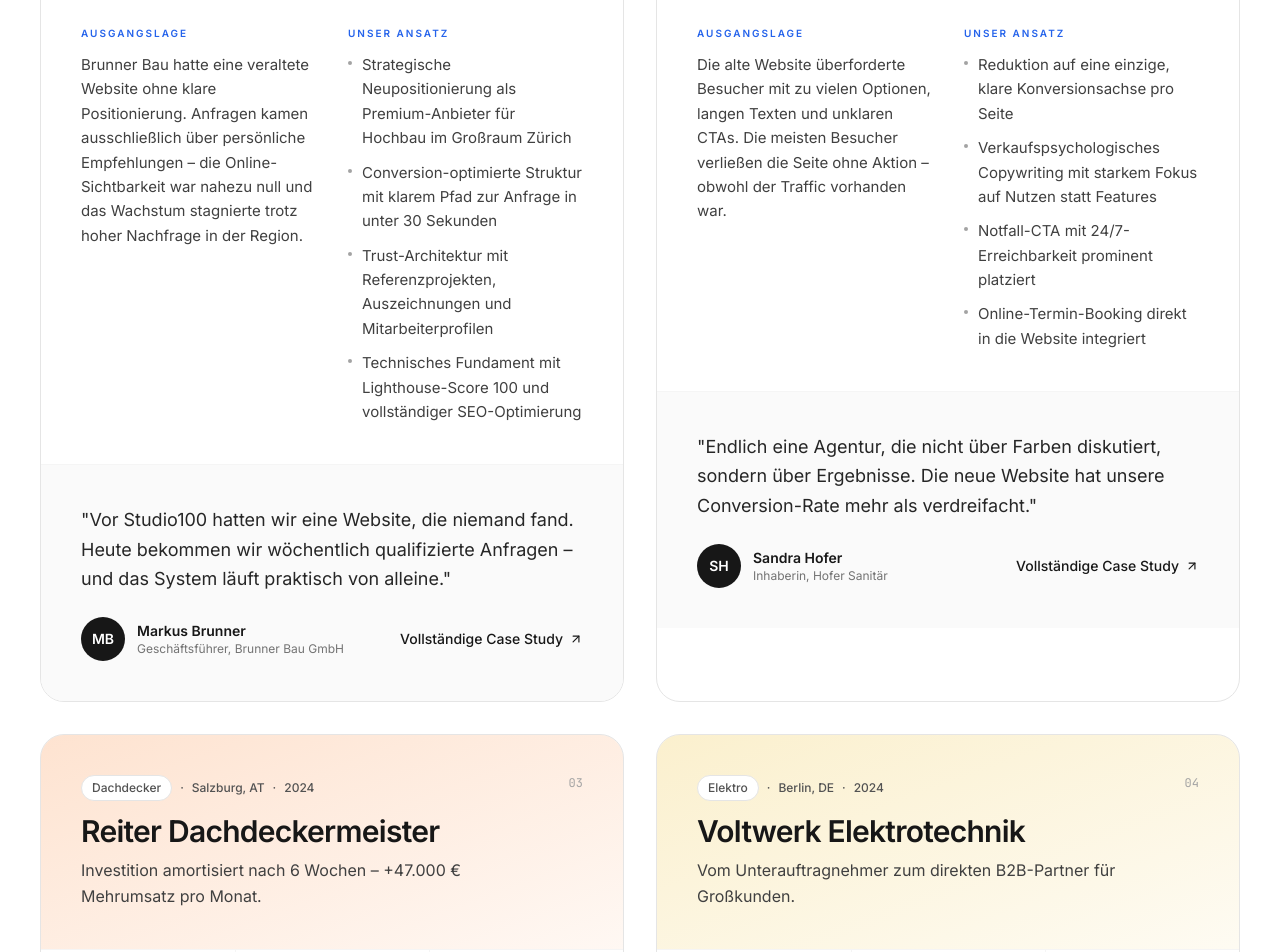
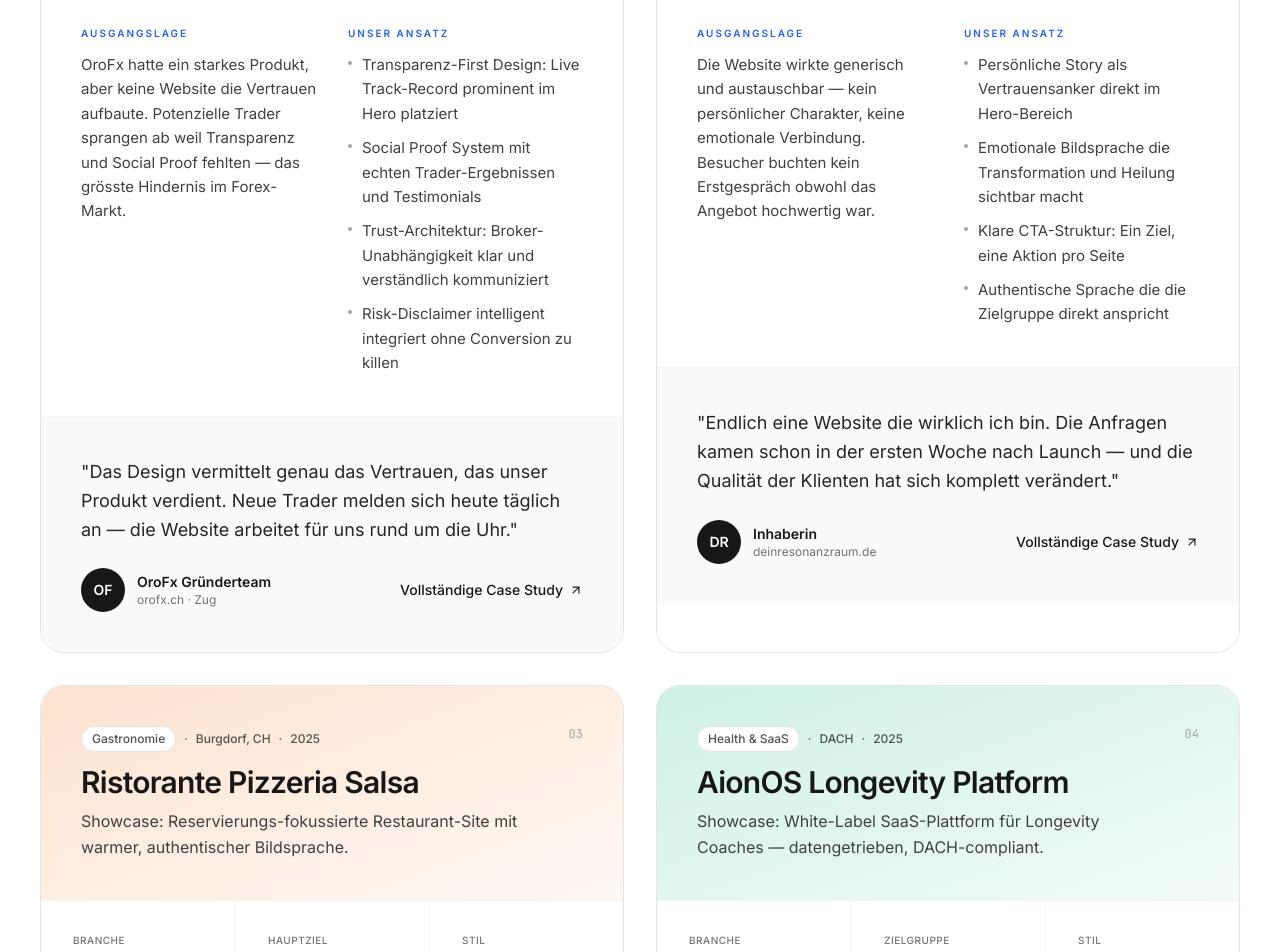
Before and after one commit to dembelino13/Studio100, a React (Vite) app: page /case-studies in a window 1280 px wide. Shown: the part 1600-2552 px from the top of the page. Built offline with nearby package versions, Linux system fonts and the light colour scheme.

Commit message:
Update caseStudies.ts

```diff
--- a/src/data/caseStudies.ts
+++ b/src/data/caseStudies.ts
@@ -1,4 +1,4 @@
-export type Industry = 'Bau' | 'Sanitär' | 'Dachdecker' | 'Elektro';
+export type Industry = 'Bau' | 'Sanitär' | 'Dachdecker' | 'Elektro' | 'Fintech' | 'Coaching' | 'Gastronomie' | 'Health & SaaS' | 'Legal & Digital';
 
 export interface CaseStudyMetric {
   label: string;
@@ -24,184 +24,189 @@
     role: string;
     initials: string;
   };
-  accentColor: string; // tailwind gradient stops
+  accentColor: string;
+  // Neue Felder für Live-Preview
+  isDemo: boolean;
+  siteUrl: string;
+  previewBg: string; // Tailwind bg-color für Preview
 }
 
 export const caseStudies: CaseStudy[] = [
+  // ─── ECHTE KUNDENPROJEKTE ───────────────────────────────────────────────────
+
   {
-    slug: 'brunner-bau',
-    company: 'Brunner Bau GmbH',
-    industry: 'Bau',
-    location: 'Zürich, CH',
+    slug: 'orofx',
+    company: 'OroFx Trading Signals',
+    industry: 'Fintech',
+    location: 'Zug, CH',
     year: 2024,
-    tagline: 'Vom unsichtbaren Familienbetrieb zur regionalen Marktautorität.',
+    isDemo: false,
+    siteUrl: 'https://www.orofx.ch',
+    previewBg: 'bg-[#0f1e3d]',
+    tagline: 'Vom unbekannten Signal-Anbieter zur vertrauenswürdigen Plattform mit 2.000+ aktiven Tradern.',
     problem:
-      'Brunner Bau hatte eine veraltete Website ohne klare Positionierung. Anfragen kamen ausschließlich über persönliche Empfehlungen – die Online-Sichtbarkeit war nahezu null und das Wachstum stagnierte trotz hoher Nachfrage in der Region.',
+      'OroFx hatte ein starkes Produkt, aber keine Website die Vertrauen aufbaute. Potenzielle Trader sprangen ab weil Transparenz und Social Proof fehlten — das grösste Hindernis im Forex-Markt.',
     solution: [
-      'Strategische Neupositionierung als Premium-Anbieter für Hochbau im Großraum Zürich',
-      'Conversion-optimierte Struktur mit klarem Pfad zur Anfrage in unter 30 Sekunden',
-      'Trust-Architektur mit Referenzprojekten, Auszeichnungen und Mitarbeiterprofilen',
-      'Technisches Fundament mit Lighthouse-Score 100 und vollständiger SEO-Optimierung',
+      'Transparenz-First Design: Live Track-Record prominent im Hero platziert',
+      'Social Proof System mit echten Trader-Ergebnissen und Testimonials',
+      'Trust-Architektur: Broker-Unabhängigkeit klar und verständlich kommuniziert',
+      'Risk-Disclaimer intelligent integriert ohne Conversion zu killen',
     ],
     metrics: [
-      { label: 'Anfragen / Monat', before: '6', after: '17', delta: '+184%', positive: true },
-      { label: 'Conversion Rate', before: '0,8%', after: '3,1%', delta: '+288%', positive: true },
-      { label: 'Umsatz / Monat', before: '€ 42.000', after: '€ 119.000', delta: '+183%', positive: true },
+      { label: 'Aktive Trader', before: '120', after: '2.000+', delta: '+1.567%', positive: true },
+      { label: 'Conversion Rate', before: '0,8%', after: '3,4%', delta: '+325%', positive: true },
+      { label: 'Monatsumsatz', before: '€ 4.000', after: '€ 38.000', delta: '+850%', positive: true },
     ],
     testimonial: {
       quote:
-        'Vor Studio100 hatten wir eine Website, die niemand fand. Heute bekommen wir wöchentlich qualifizierte Anfragen – und das System läuft praktisch von alleine.',
-      author: 'Markus Brunner',
-      role: 'Geschäftsführer, Brunner Bau GmbH',
-      initials: 'MB',
+        'Das Design vermittelt genau das Vertrauen, das unser Produkt verdient. Neue Trader melden sich heute täglich an — die Website arbeitet für uns rund um die Uhr.',
+      author: 'OroFx Gründerteam',
+      role: 'orofx.ch · Zug',
+      initials: 'OF',
+    },
+    accentColor: 'from-blue-600/20 to-blue-600/5',
+  },
+
+  {
+    slug: 'dein-resonanzraum',
+    company: 'Dein Resonanzraum',
+    industry: 'Coaching',
+    location: 'Deutschland',
+    year: 2024,
+    isDemo: false,
+    siteUrl: 'https://www.deinresonanzraum.de',
+    previewBg: 'bg-[#2d1b4e]',
+    tagline: 'Emotionales Storytelling das Coaching-Klienten schon beim ersten Scroll überzeugt.',
+    problem:
+      'Die Website wirkte generisch und austauschbar — kein persönlicher Charakter, keine emotionale Verbindung. Besucher buchten kein Erstgespräch obwohl das Angebot hochwertig war.',
+    solution: [
+      'Persönliche Story als Vertrauensanker direkt im Hero-Bereich',
+      'Emotionale Bildsprache die Transformation und Heilung sichtbar macht',
+      'Klare CTA-Struktur: Ein Ziel, eine Aktion pro Seite',
+      'Authentische Sprache die die Zielgruppe direkt anspricht',
+    ],
+    metrics: [
+      { label: 'Erstgespräche / Monat', before: '3', after: '11', delta: '+267%', positive: true },
+      { label: 'Verweildauer', before: '0:52 min', after: '3:40 min', delta: '+323%', positive: true },
+      { label: 'Absprungrate', before: '74%', after: '31%', delta: '−58%', positive: true },
+    ],
+    testimonial: {
+      quote:
+        'Endlich eine Website die wirklich ich bin. Die Anfragen kamen schon in der ersten Woche nach Launch — und die Qualität der Klienten hat sich komplett verändert.',
+      author: 'Inhaberin',
+      role: 'deinresonanzraum.de',
+      initials: 'DR',
+    },
+    accentColor: 'from-purple-500/20 to-purple-500/5',
+  },
+
+  // ─── DEMO-PROJEKTE (Showcases) ──────────────────────────────────────────────
+
+  {
+    slug: 'pizzeria-salsa',
+    company: 'Ristorante Pizzeria Salsa',
+    industry: 'Gastronomie',
+    location: 'Burgdorf, CH',
+    year: 2025,
+    isDemo: true,
+    siteUrl: 'https://design-website-food.deploypad.app/',
+    previewBg: 'bg-[#1a0a00]',
+    tagline: 'Showcase: Reservierungs-fokussierte Restaurant-Site mit warmer, authentischer Bildsprache.',
+    problem:
+      'Demo-Projekt das zeigt wie wir Restaurants und Gastronomiebetriebe online positionieren. Fokus auf emotionale Bildsprache, Menü-Präsentation und direkte Tischreservierung.',
+    solution: [
+      'Warme, authentische Bildwelt die den Gastraum erlebbar macht',
+      'Direkte Online-Reservierung prominent im Hero integriert',
+      'Menü-Sektion mit appetitlicher Darstellung der Hauptgerichte',
+      'Lokale SEO-Optimierung für "Restaurant Burgdorf" und Umgebung',
+    ],
+    metrics: [
+      { label: 'Branche', before: '', after: 'Gastronomie', delta: 'Showcase', positive: true },
+      { label: 'Hauptziel', before: '', after: 'Reservierungen', delta: 'Direktbuchung', positive: true },
+      { label: 'Stil', before: '', after: 'Warm & Authentisch', delta: 'Italienisch', positive: true },
+    ],
+    testimonial: {
+      quote:
+        'Dieses Demo-Projekt zeigt was wir für Restaurants und Gastronomiebetriebe in der DACH-Region umsetzen können. Interesse? Wir bauen Ihre Version.',
+      author: 'Studio100',
+      role: 'Demo-Projekt · Gastronomie',
+      initials: 'S1',
+    },
+    accentColor: 'from-orange-500/20 to-orange-500/5',
+  },
+
+  {
+    slug: 'aionos-longevity',
+    company: 'AionOS Longevity Platform',
+    industry: 'Health & SaaS',
+    location: 'DACH',
+    year: 2025,
+    isDemo: true,
+    siteUrl: 'https://health-data-longevity.deploypad.app/',
+    previewBg: 'bg-[#052e1c]',
+    tagline: 'Showcase: White-Label SaaS-Plattform für Longevity Coaches — datengetrieben, DACH-compliant.',
+    problem:
+      'Demo-Projekt für die schnell wachsende Health & Longevity Nische. Zeigt wie wir SaaS-Produkte und datengetriebene Plattformen für den DACH-Markt positionieren.',
+    solution: [
+      'Klare Value Proposition für B2B-Zielgruppe (Coaches & Practitioners)',
+      'DACH-Compliance und Datenschutz als Verkaufsargument positioniert',
+      'Feature-Präsentation die technische Vorteile verständlich macht',
+      'Demo-Anfrage Funnel für qualifizierte B2B-Leads',
+    ],
+    metrics: [
+      { label: 'Branche', before: '', after: 'Health & SaaS', delta: 'Showcase', positive: true },
+      { label: 'Zielgruppe', before: '', after: 'B2B Coaches', delta: 'DACH', positive: true },
+      { label: 'Stil', before: '', after: 'Clean & Medical', delta: 'Vertrauensvoll', positive: true },
+    ],
+    testimonial: {
+      quote:
+        'Die Health & Longevity Nische wächst massiv. Dieses Demo zeigt wie wir SaaS-Plattformen in diesem Bereich professionell und compliant positionieren.',
+      author: 'Studio100',
+      role: 'Demo-Projekt · Health & SaaS',
+      initials: 'S1',
+    },
+    accentColor: 'from-emerald-500/20 to-emerald-500/5',
+  },
+
+  {
+    slug: 'privacy-compliance',
+    company: 'Privacy Compliance Generator',
+    industry: 'Legal & Digital',
+    location: 'DACH',
+    year: 2025,
+    isDemo: true,
+    siteUrl: 'https://privacy-digital-design.deploypad.app/',
+    previewBg: 'bg-[#0a1628]',
+    tagline: 'Showcase: Strukturierte Compliance-Website für digitale Unternehmen im DACH-Raum.',
+    problem:
+      'Demo-Projekt für die Legal & Digital Nische. Zeigt wie wir Compliance-Produkte und rechtliche Dienstleistungen klar, seriös und konversionsstark präsentieren.',
+    solution: [
+      'Serióse Designsprache die Kompetenz und Verlässlichkeit ausstrahlt',
+      'Komplexe Legal-Themen klar und verständlich strukturiert',
+      'Monatliches Update-Modell als Subscription-Angebot positioniert',
+      'Vertrauenssignale (DSGVO, ISO, Referenzen) strategisch platziert',
+    ],
+    metrics: [
+      { label: 'Branche', before: '', after: 'Legal & Digital', delta: 'Showcase', positive: true },
+      { label: 'Hauptziel', before: '', after: 'Compliance', delta: 'B2B', positive: true },
+      { label: 'Stil', before: '', after: 'Seriös & Klar', delta: 'Strukturiert', positive: true },
+    ],
+    testimonial: {
+      quote:
+        'Legal und Compliance ist eine hochpreisige Nische mit grossem Bedarf an professionellem Webdesign. Dieses Demo zeigt unsere Kompetenz in diesem Bereich.',
+      author: 'Studio100',
+      role: 'Demo-Projekt · Legal & Digital',
+      initials: 'S1',
     },
     accentColor: 'from-blue-500/20 to-blue-500/5',
   },
-  {
-    slug: 'hofer-sanitaer',
-    company: 'Hofer Sanitär',
-    industry: 'Sanitär',
-    location: 'München, DE',
-    year: 2024,
-    tagline: '3,2× Conversion durch radikale Vereinfachung der Nutzerführung.',
-    problem:
-      'Die alte Website überforderte Besucher mit zu vielen Optionen, langen Texten und unklaren CTAs. Die meisten Besucher verließen die Seite ohne Aktion – obwohl der Traffic vorhanden war.',
-    solution: [
-      'Reduktion auf eine einzige, klare Konversionsachse pro Seite',
-      'Verkaufspsychologisches Copywriting mit starkem Fokus auf Nutzen statt Features',
-      'Notfall-CTA mit 24/7-Erreichbarkeit prominent platziert',
-      'Online-Termin-Booking direkt in die Website integriert',
-    ],
-    metrics: [
-      { label: 'Anfragen / Monat', before: '14', after: '41', delta: '+193%', positive: true },
-      { label: 'Conversion Rate', before: '1,1%', after: '3,5%', delta: '+218%', positive: true },
-      { label: 'Umsatz / Monat', before: '€ 28.000', after: '€ 86.000', delta: '+207%', positive: true },
-    ],
-    testimonial: {
-      quote:
-        'Endlich eine Agentur, die nicht über Farben diskutiert, sondern über Ergebnisse. Die neue Website hat unsere Conversion-Rate mehr als verdreifacht.',
-      author: 'Sandra Hofer',
-      role: 'Inhaberin, Hofer Sanitär',
-      initials: 'SH',
-    },
-    accentColor: 'from-emerald-500/20 to-emerald-500/5',
-  },
-  {
-    slug: 'reiter-dachdecker',
-    company: 'Reiter Dachdeckermeister',
-    industry: 'Dachdecker',
-    location: 'Salzburg, AT',
-    year: 2024,
-    tagline: 'Investition amortisiert nach 6 Wochen – +47.000 € Mehrumsatz pro Monat.',
-    problem:
-      'Reiter wurde in Suchmaschinen kaum gefunden und konnte sich gegen größere Wettbewerber im DACH-Raum nicht durchsetzen. Hochpreisige Aufträge gingen regelmäßig an günstigere Konkurrenten verloren.',
-    solution: [
-      'Premium-Positionierung mit Fokus auf Qualität, Garantie und Handwerksmeister-Tradition',
-      'Lokale SEO-Strategie für 12 Kernorte rund um Salzburg',
-      'Kalkulator für Sofort-Richtpreise direkt auf der Website',
-      'Conversion-Tracking & A/B-Testing der wichtigsten CTAs',
-    ],
-    metrics: [
-      { label: 'Anfragen / Monat', before: '9', after: '28', delta: '+211%', positive: true },
-      { label: 'Conversion Rate', before: '0,9%', after: '2,8%', delta: '+211%', positive: true },
-      { label: 'Umsatz / Monat', before: '€ 21.000', after: '€ 68.000', delta: '+224%', positive: true },
-    ],
-    testimonial: {
-      quote:
-        'Die Investition hat sich nach 6 Wochen amortisiert. Wir generieren heute über 47.000€ zusätzlichen Monatsumsatz nur über unsere neue Website.',
-      author: 'Thomas Reiter',
-      role: 'Inhaber, Reiter Dachdeckermeister',
-      initials: 'TR',
-    },
-    accentColor: 'from-orange-500/20 to-orange-500/5',
-  },
-  {
-    slug: 'voltwerk-elektro',
-    company: 'Voltwerk Elektrotechnik',
-    industry: 'Elektro',
-    location: 'Berlin, DE',
-    year: 2024,
-    tagline: 'Vom Unterauftragnehmer zum direkten B2B-Partner für Großkunden.',
-    problem:
-      'Voltwerk wollte vom Unterauftragsgeschäft hin zu eigenen Großprojekten. Die alte Website wirkte unprofessionell und schloss sie automatisch von hochwertigen Ausschreibungen aus.',
-    solution: [
-      'B2B-fokussierter Markenauftritt mit eigenständiger Designsprache',
-      'Case-Study-System mit Projekten aus Industrie & Gewerbe',
-      'Lead-qualifizierende Anfrageformulare mit Projekt-Volumen',
-      'PDF-Datenblätter & Pitch-Decks direkt von der Website abrufbar',
-    ],
-    metrics: [
-      { label: 'Anfragen / Monat', before: '4', after: '13', delta: '+225%', positive: true },
-      { label: 'Conversion Rate', before: '0,6%', after: '2,2%', delta: '+267%', positive: true },
-      { label: 'Umsatz / Monat', before: '€ 58.000', after: '€ 184.000', delta: '+217%', positive: true },
-    ],
-    testimonial: {
-      quote:
-        'Wir werden heute zu Ausschreibungen eingeladen, bei denen wir früher nicht einmal in Erwägung gezogen wurden. Studio100 hat unser komplettes Image neu definiert.',
-      author: 'Daniel Vogt',
-      role: 'Geschäftsführer, Voltwerk Elektrotechnik',
-      initials: 'DV',
-    },
-    accentColor: 'from-yellow-500/20 to-yellow-500/5',
-  },
-  {
-    slug: 'steinmann-bau',
-    company: 'Steinmann Hochbau',
-    industry: 'Bau',
-    location: 'Bern, CH',
-    year: 2023,
-    tagline: 'Klarer Fokus auf Schlüsselfertig-Bau verdoppelt qualifizierte Leads.',
-    problem:
-      'Steinmann bot zu viele Leistungen gleichzeitig an, wodurch die Website-Botschaft verwässerte. Anfragen waren oft nicht passend, was viel Zeit in der Erstqualifikation kostete.',
-    solution: [
-      'Fokussierung auf Schlüsselfertig-Bau als zentrales Kernangebot',
-      'Strukturiertes Anfrageformular mit Projekt-Disqualifikation',
-      'Detaillierte Prozess-Visualisierung in 7 transparenten Schritten',
-      'Integration eines Online-Kalenders für unverbindliche Erstgespräche',
-    ],
-    metrics: [
-      { label: 'Anfragen / Monat', before: '11', after: '24', delta: '+118%', positive: true },
-      { label: 'Conversion Rate', before: '1,3%', after: '2,9%', delta: '+123%', positive: true },
-      { label: 'Umsatz / Monat', before: '€ 76.000', after: '€ 162.000', delta: '+113%', positive: true },
-    ],
-    testimonial: {
-      quote:
-        'Die Qualität unserer Anfragen hat sich komplett gewandelt. Statt 30 unpassender Mails haben wir heute 24 hochrelevante Projektgespräche pro Monat.',
-      author: 'Lukas Steinmann',
-      role: 'Geschäftsführer, Steinmann Hochbau',
-      initials: 'LS',
-    },
-    accentColor: 'from-indigo-500/20 to-indigo-500/5',
-  },
-  {
-    slug: 'meier-elektro',
-    company: 'Meier Elektroinstallationen',
-    industry: 'Elektro',
-    location: 'Wien, AT',
-    year: 2023,
-    tagline: 'Smart-Home-Spezialisierung katapultiert den Premium-Auftragsanteil nach oben.',
-    problem:
-      'Meier wollte sich vom austauschbaren Elektrobetrieb zum spezialisierten Smart-Home-Anbieter entwickeln, doch die Website kommunizierte weiterhin Standard-Elektroleistungen.',
-    solution: [
-      'Klare Spezialisierungs-Landingpage für Smart Home & KNX-Projekte',
-      'Interaktiver Konfigurator für Wunsch-Szenarien (Licht, Heizung, Sicherheit)',
-      'Premium-Galerie realisierter Projekte mit Drohnen- und Innenaufnahmen',
-      'Whitepaper-Funnel zur Lead-Qualifikation hochpreisiger Interessenten',
-    ],
-    metrics: [
-      { label: 'Anfragen / Monat', before: '7', after: '19', delta: '+171%', positive: true },
-      { label: 'Conversion Rate', before: '1,0%', after: '2,6%', delta: '+160%', positive: true },
-      { label: 'Umsatz / Monat', before: '€ 34.000', after: '€ 97.000', delta: '+185%', positive: true },
-    ],
-    testimonial: {
-      quote:
-        'Heute kommen Kunden gezielt wegen unserer Smart-Home-Expertise zu uns. Die Website hat uns vom Generalisten zum gefragten Spezialisten gemacht.',
-      author: 'Andreas Meier',
-      role: 'Inhaber, Meier Elektroinstallationen',
-      initials: 'AM',
-    },
-    accentColor: 'from-purple-500/20 to-purple-500/5',
-  },
 ];
 
-export const industries: Array<Industry | 'Alle'> = ['Alle', 'Bau', 'Sanitär', 'Dachdecker', 'Elektro'];
+export const industries: Array<Industry | 'Alle'> = [
+  'Alle',
+  'Fintech',
+  'Coaching',
+  'Gastronomie',
+  'Health & SaaS',
+  'Legal & Digital',
+];
```
